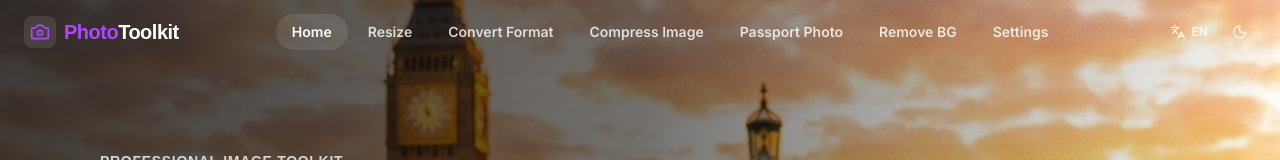
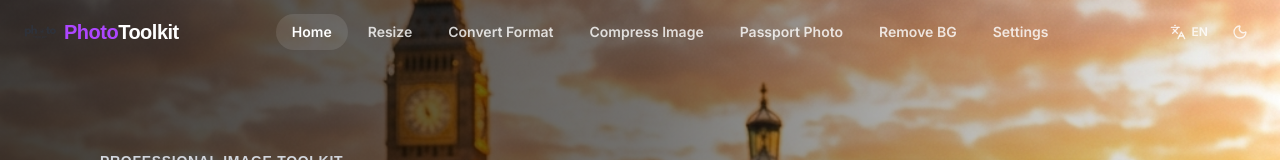
Before and after one commit to Jsooonx/photo-toolkit-webapp, a React (Vite) app: page / in a window 1280 px wide. Shown: the top 160 px of the page. Built offline with nearby package versions, Linux system fonts and the light colour scheme; a web font is replaced by a local one.

Commit message:
Update logo

```diff
--- a/index.html
+++ b/index.html
@@ -2,7 +2,7 @@
 <html lang="en">
   <head>
     <meta charset="UTF-8" />
-    <link rel="icon" type="image/svg+xml" href="/favicon.svg?v=2" />
+    <link rel="icon" type="image/png" href="/src/assets/Phototoolkit-logo.png" />
     <meta name="viewport" content="width=device-width, initial-scale=1.0" />
     <title>PhotoToolkit — All-in-One Client-Side Image Editor</title>
     <meta name="description" content="Resize, compress, convert format, remove background, and create passport photos 100% locally in your browser. Ubah ukuran, kompres, konversi, hapus background, & buat pas foto gratis." />
--- a/src/components/Navbar.tsx
+++ b/src/components/Navbar.tsx
@@ -2,8 +2,9 @@ import React, { useState, useEffect } from 'react';
 import { Link } from 'react-router-dom';
 import { useImageStore } from '../store/imageStore';
 import { getTranslation } from '../constants/translations';
-import { Camera, Sun, Moon, Languages, Menu, X, Sliders, RefreshCw, FileImage, User, Sparkles, Settings } from 'lucide-react';
+import { Sun, Moon, Languages, Menu, X, Sliders, RefreshCw, FileImage, User, Sparkles, Settings } from 'lucide-react';
 import { motion, AnimatePresence } from 'framer-motion';
+import logoImg from '../assets/Phototoolkit-logo.png';
 
 const toolIcons: Record<string, React.ReactNode> = {
   resize: <Sliders className="w-5 h-5 text-purple-400" />,
@@ -102,13 +103,7 @@ export const Navbar: React.FC<NavbarProps> = ({ isScrolled }) => {
           onClick={() => setMobileOpen(false)}
           className="flex items-center gap-2 cursor-pointer group flex-shrink-0"
         >
-          <div className={`p-1.5 rounded-lg flex items-center justify-center transition-colors ${
-            !showGlassHeader
-              ? 'bg-white/10 group-hover:bg-white/20'
-              : theme === 'dark' ? 'bg-white/10 group-hover:bg-white/20' : 'bg-black/5 group-hover:bg-black/10'
-          }`}>
-            <Camera className="w-5 h-5 text-purple-500" />
-          </div>
+          <img src={logoImg} className="w-8 h-8 object-contain transition-transform group-hover:scale-105" alt="PhotoToolkit Logo" />
           <span className="font-outfit text-lg sm:text-xl font-extrabold tracking-tight">
             <span className="text-purple-500">Photo</span>
             <span className={`transition-colors ${activeColor}`}>Toolkit</span>
--- a/src/pages/LandingPage.tsx
+++ b/src/pages/LandingPage.tsx
@@ -22,6 +22,7 @@ import heroBgHuman from '../assets/hero_bg_human.png';
 import heroBefore from '../assets/hero_before.png';
 import heroAfter from '../assets/hero_after.png';
 import monochromePortrait from '../assets/monochrome_portrait.png';
+import logoImg from '../assets/Phototoolkit-logo.png';
 
 export const LandingPage: React.FC = () => {
   const { theme, settings } = useImageStore();
@@ -713,9 +714,7 @@ export const LandingPage: React.FC = () => {
           {/* Column 4: Brand Intro (Minimalist replacement for subscribe) */}
           <div className="flex flex-col items-start max-w-xs">
             <div className="flex items-center gap-2 mb-3">
-              <div className="p-1 rounded-lg flex items-center justify-center bg-purple-500/10 text-purple-500">
-                <Camera className="w-4 h-4" />
-              </div>
+              <img src={logoImg} className="w-6 h-6 object-contain" alt="PhotoToolkit Logo" />
               <span className={`font-outfit font-extrabold tracking-tight ${theme === 'dark' ? 'text-white' : 'text-[#2c2b29]'}`}>
                 Photo<span className="text-purple-500">Toolkit</span>
               </span>
```
Also changed, not shown: src/assets/Phototoolkit-logo.png (added).
